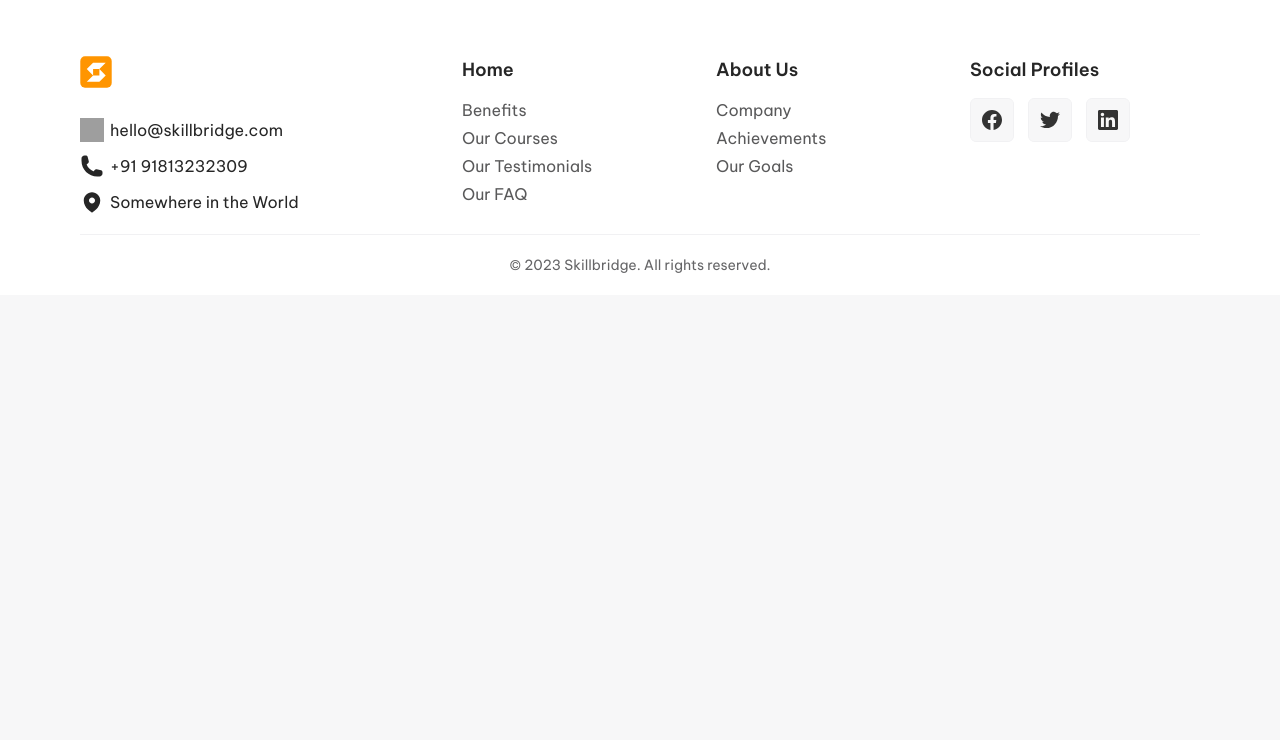
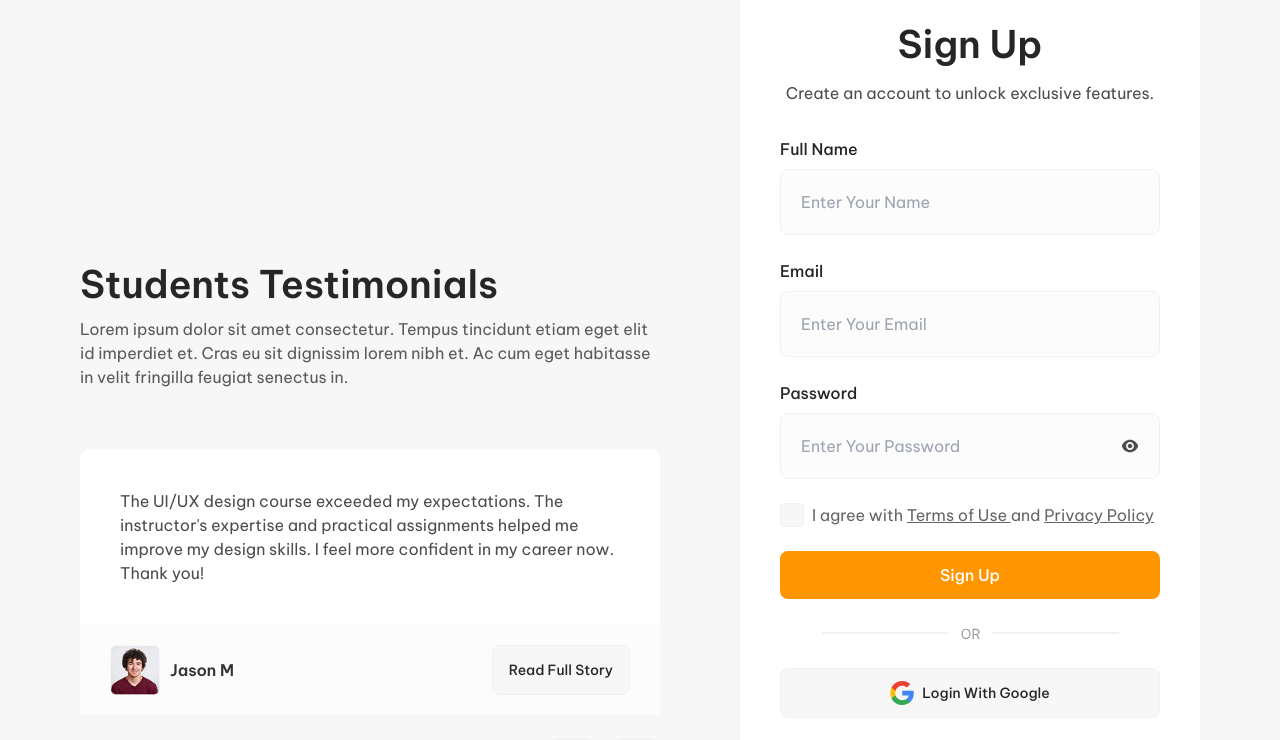
Before and after one commit to Nishabankar/Spring-LMS, a React (Vite) app in the folder client/: page /signup in a window 1280 px wide. Shown: the part 240-980 px from the top of the page. Before the commit the page ends 800 px from the top, so only its background shows below. Built offline with nearby package versions, Linux system fonts and the light colour scheme; grey boxes are pictures that could not be loaded.

Commit message:
added Sign Up Page.

```diff
--- a/client/src/component/molecules/MainNavbar.jsx
+++ b/client/src/component/molecules/MainNavbar.jsx
@@ -35,7 +35,9 @@ const MainNavbar = () => {
         <div className="flex items-center gap-5">
           {/* Auth Buttons */}
           <div className="flex items-center">
-            <Button text="Sign Up" variation="link" size="small" />
+            <Link to="/signup">
+              <Button text="Sign Up" variation="link" size="small" />
+            </Link>
             <Link to="/login">
               <Button text="Login" variation="primary" size="small" />
             </Link>
--- a/client/src/pages/SignUp.jsx
+++ b/client/src/pages/SignUp.jsx
@@ -1,9 +1,197 @@
-import React from 'react'
+import React, { useEffect, useRef, useState } from "react";
+import Button from "../component/atoms/Button";
+import TestimonialCards from "../component/molecules/TestimonialCards";
+import { Swiper, SwiperSlide } from "swiper/react";
+import "swiper/css";
+import "swiper/css/navigation";
+import { Navigation, Autoplay } from "swiper/modules";
+import Heading from "../component/molecules/Heading";
 
 const SignUp = () => {
+  const data = [
+    {
+      description:
+        "The web design course provided a solid foundation for me. The instructors were knowledgeable and supportive, and the interactive learning environment was engaging. I highly recommend it!",
+      user_image: "assets/images/Sarah L.png",
+      user_name: "Sarah L",
+    },
+    {
+      description:
+        "The UI/UX design course exceeded my expectations. The instructor's expertise and practical assignments helped me improve my design skills. I feel more confident in my career now. Thank you!",
+      user_image: "assets/images/Jason M.png",
+      user_name: "Jason M",
+    },
+    {
+      description:
+        "The mobile app development course was fantastic! The step-by-step tutorials and hands-on projects helped me grasp the concepts easily. I'm now building my own app. Great course!",
+      user_image: "assets/images/Emily R.png",
+      user_name: "Emily R",
+    },
+    {
+      description:
+        "I enrolled in the graphic design course as a beginner, and it was the perfect starting point. The instructor's guidance and feedback improved my design abilities significantly. I'm grateful for this course!",
+      user_image: "assets/images/Michael K.png",
+      user_name: "Michael K",
+    },
+  ];
+
+  const prevRef = useRef( null );
+  const nextRef = useRef( null );
+  const [ swiperInstance, setSwiperInstance ] = useState( null );
+
+  useEffect( () => {
+    if ( swiperInstance && prevRef.current && nextRef.current ) {
+      swiperInstance.params.navigation.prevEl = prevRef.current;
+      swiperInstance.params.navigation.nextEl = nextRef.current;
+      swiperInstance.navigation.destroy();
+      swiperInstance.navigation.init();
+      swiperInstance.navigation.update();
+    }
+  }, [ swiperInstance ] );
+
   return (
-    <div>SignUp</div>
-  )
-}
+    <div className="w-full flex justify-center items-center bg-transparent max-w-[1597px] mx-auto mt-[50px]">
+      <div className="flex flex-col lg:flex-row-reverse items-center justify-center w-full gap-[50px] lg:gap-20 2xl:gap-[100px] ">
+        <div className="w-full lg:max-w-[calc(((100%-80px)/2)-60px)] 2xl:max-w-[calc(((100%-100px)/2)-85px)]  bg-absolute-white p-6 lg:p-10 2xl:p-[60px] rounded-2xl shadow-sm">
+          <div className="flex flex-col gap-8 2xl:gap-[50px]">
+            <div className="flex flex-col items-center text-center gap-2">
+              <h1 className="text-[28px] font-semibold text-gray-15 lg:text-[38px] 2xl:text-[44px]">
+                Sign Up
+              </h1>
+              <p className="text-sm font-normal text-gray-30 lg:text-base 2xl:text-lg">
+                Create an account to unlock exclusive features.
+              </p>
+            </div>
+            <form className="flex flex-col gap-6">
+              <div className="flex flex-col gap-2">
+                <label className="text-sm font-medium text-gray-15 lg:text-base 2xl:text-lg">
+                  Full Name
+                </label>
+                <div className="bg-white-99 border border-white-95 rounded-lg p-5 2xl:p-6">
+                  <input
+                    type="text"
+                    name="name"
+                    placeholder="Enter Your Name"
+                    className="w-full text-sm font-normal text-gray-40 lg:text-base 2xl:text-lg outline-none bg-transparent"
+                  />
+                </div>
+              </div>
 
-export default SignUp
+
+              <div className="flex flex-col gap-2">
+                <label className="text-sm font-medium text-gray-15 lg:text-base 2xl:text-lg">
+                  Email
+                </label>
+                <div className="bg-white-99 border border-white-95 rounded-lg p-5 2xl:p-6">
+                  <input
+                    type="email"
+                    name="email"
+                    placeholder="Enter Your Email"
+                    className="w-full text-sm font-normal text-gray-40 lg:text-base 2xl:text-lg outline-none bg-transparent"
+                  />
+                </div>
+              </div>
+              <div className="flex flex-col gap-2">
+                <label className="text-sm font-medium text-gray-15 lg:text-base 2xl:text-lg">
+                  Password
+                </label>
+                <div className="bg-white-99 border border-white-95 rounded-lg p-5 2xl:p-6 flex items-center justify-between gap-3">
+                  <input
+                    type="password"
+                    name="password"
+                    placeholder="Enter Your Password"
+                    className="w-full text-sm font-normal text-gray-40 lg:text-base 2xl:text-lg outline-none bg-transparent"
+                  />
+                  <button type="button">
+                    <img src="assets/icons/Eye-icon.svg" alt="" />
+                  </button>
+                </div>
+              </div>
+              <div className="flex items-center gap-2">
+                <img src="assets/icons/check-box-icon.svg" alt="" />
+                  <p className="text-sm font-normal text-gray-40 lg:text-base 2xl:text-lg">I agree with <span className="font-normal underline decoration-solid" >Terms of Use </span> and <span className="font-normal underline decoration-solid">Privacy Policy</span>  </p>
+              </div>
+              <Button text="Sign Up" variation="primary" size="large" />
+              <div className="flex justify-center">
+                <img src="assets/icons/OR-icon.svg" alt="" />
+              </div>
+              <Button
+                text="Login with Google"
+                variation="primary_gray"
+                size="large"
+                icon="assets/icons/google-icon.svg"
+                iconPosition="left"
+                textClassName="text-gray-15 font-medium text-sm 2xl:text-lg"
+              />
+
+              <div className="flex justify-center items-center gap-1">
+                <p className="text-sm font-normal text-gray-15 lg:text-base 2xl:text-lg">
+                  Don’t have an account?{" "}
+                  <span className="font-medium underline decoration-solid">
+                    Login
+                  </span>
+                </p>
+                <img src="assets/icons/arrow-icon.svg" alt="" />
+              </div>
+            </form>
+          </div>
+        </div>
+
+        <div className="w-full lg:max-w-[calc(((100%-80px)/2)+60px)]  2xl:max-w-[calc(((100%-100px)/2)+85px)] flex flex-col items-start justify-center gap-10 lg:gap-[60px] 2xl:gap-20">
+
+          <Heading heading="Students Testimonials" subheading="Lorem ipsum dolor sit amet consectetur. Tempus tincidunt etiam eget elit id imperdiet et. Cras eu sit dignissim lorem nibh et. Ac cum eget habitasse in velit fringilla feugiat senectus in." className="!flex !flex-col !items-start !justify-start !gap-1 lg:!gap-1 2xl:!gap-[6px]"
+
+            showUnderline={false} showPadding={false} showMargin={false} />
+
+          <div className="flex flex-col gap-5 lg:gap-6 2xl:gap-[30px] w-full ">
+            <Swiper
+              modules={[ Navigation, Autoplay ]}
+              spaceBetween={30}
+              slidesPerView={1}
+              autoplay={{ delay: 3000 }}
+              loop
+              onSwiper={setSwiperInstance}
+              navigation={{
+                prevEl: prevRef.current,
+                nextEl: nextRef.current,
+              }}
+              onInit={( swiper ) => {
+                swiper.params.navigation.prevEl = prevRef.current;
+                swiper.params.navigation.nextEl = nextRef.current;
+                swiper.navigation.init();
+                swiper.navigation.update();
+              }}
+              className="w-full xl:max-w-full 2xl:max-w-full"
+            >
+              {data.map( ( item, index ) => (
+                <SwiperSlide key={index}>
+                  <div className="flex justify-center items-center">
+                    <div className="w-full">
+                      <TestimonialCards item={item} index={index} className="lg:max-w-full 2xl:max-w-full" />
+                    </div>
+                  </div>
+                </SwiperSlide>
+              ) )}
+            </Swiper>
+            <div className="flex justify-center lg:justify-end gap-4 w-full">
+              <button
+                ref={prevRef}
+                className="w-12 h-12 rounded-lg bg-absolute-white border border-white-95 flex justify-center items-center shadow-md hover:bg-white-95"
+              >
+                <img src="assets/icons/arrow-left.svg" alt="Previous" />
+              </button>
+              <button
+                ref={nextRef}
+                className="w-12 h-12 rounded-lg bg-absolute-white border border-white-95 flex justify-center items-center shadow-md hover:bg-white-95"
+              >
+                <img src="assets/icons/arrow-right.svg" alt="Next" />
+              </button>
+            </div>
+          </div>
+        </div>
+      </div>
+    </div>
+  );
+};
+
+export default SignUp;
```
